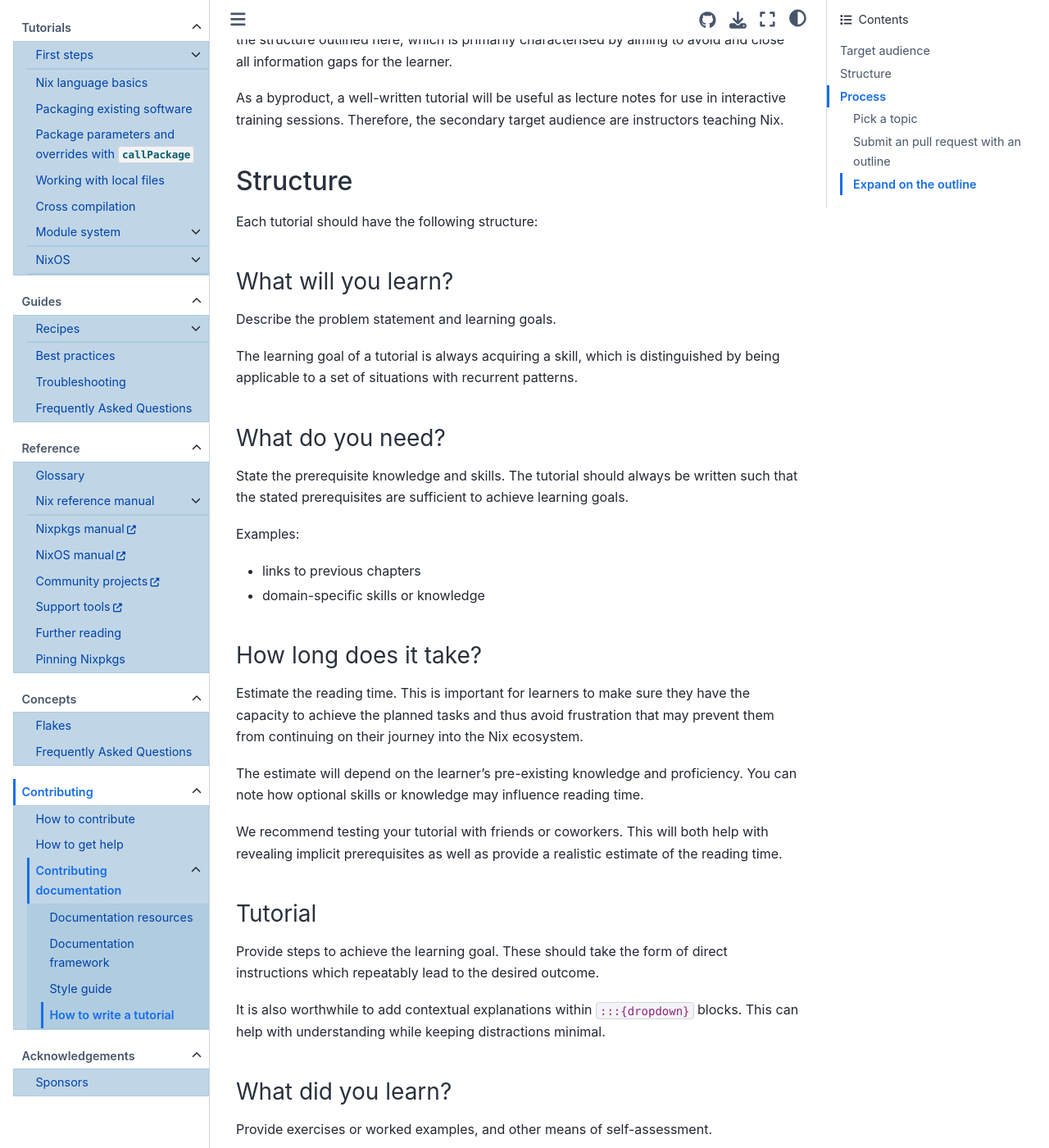
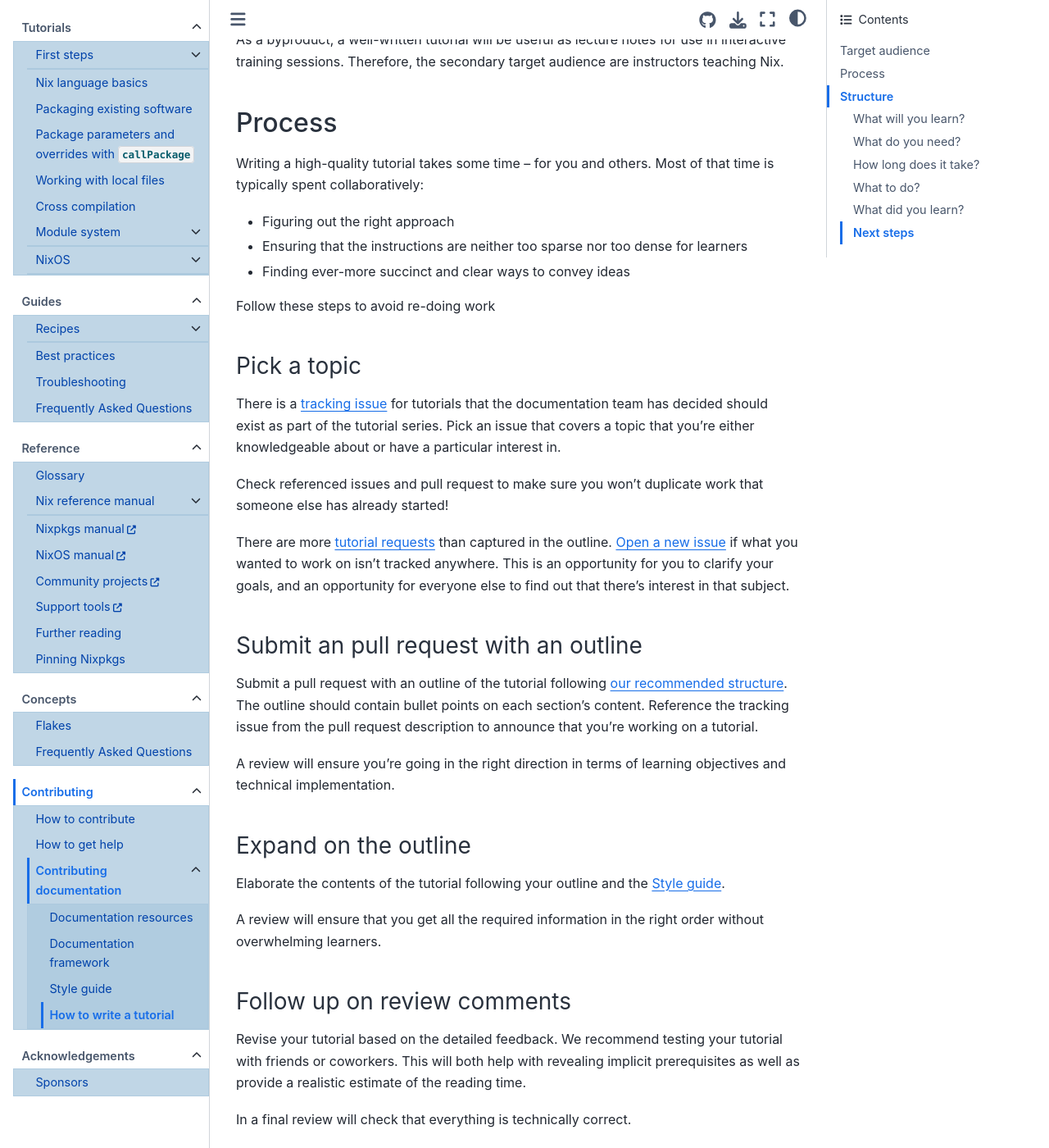
Before and after one commit to NixOS/nix.dev, a Sphinx documentation site: the page built from source/contributing/documentation/writing-a-tutorial.md, in a window 1280 px wide and 1400 px high, scrolled down 569 px. Shown: the whole window at 82% size. Built offline with Sphinx 7.4.7 and the Sphinx Book theme 1.1.4, drawn with Linux system fonts in a browser that asks for light colours; some of the changed text lies outside the part shown.

Commit message:
update the tutorial guide, add issue template

```diff
--- a/source/contributing/documentation/writing-a-tutorial.md
+++ b/source/contributing/documentation/writing-a-tutorial.md
@@ -18,9 +16,54 @@
 As a byproduct, a well-written tutorial will be useful as lecture notes for use in interactive training sessions.
 Therefore, the secondary target audience are instructors teaching Nix.
 
+## Process
+
+Writing a high-quality tutorial takes some time – for you and others.
+Most of that time is typically spent collaboratively:
+- Figuring out the right approach
+- Ensuring that the instructions are neither too sparse nor too dense for learners
+- Finding ever-more succinct and clear ways to convey ideas
+
+Follow these steps to avoid re-doing work
+
+### Pick a topic
+
+There is a [tracking issue](https://github.com/NixOS/nix.dev/issues/572) for tutorials that the documentation team has decided should exist as part of the tutorial series.
+Pick an issue that covers a topic that you're either knowledgeable about or have a particular interest in.
+
+Check referenced issues and pull request to make sure you won't duplicate work that someone else has already started!
+
+There are more [tutorial requests](https://github.com/NixOS/nix.dev/issues?q=is%3Aopen+is%3Aissue+label%3Atutorial) than captured in the outline.
+[Open a new issue](https://github.com/NixOS/nix.dev/issues/new?&template=tutorial.md) if what you wanted to work on isn't tracked anywhere.
+This is an opportunity for you to clarify your goals, and an opportunity for everyone else to find out that there's interest in that subject.
+
+### Submit an pull request with an outline
+
+Submit a pull request with an outline of the tutorial following [our recommended structure](#structure).
+The outline should contain bullet points on each section's content.
+Reference the tracking issue from the pull request description to announce that you're working on a tutorial.
+
+A review will ensure you're going in the right direction in terms of learning objectives and technical implementation.
+
+### Expand on the outline
+
+Elaborate the contents of the tutorial following your outline and the [](style-guide).
+
+A review will ensure that you get all the required information in the right order without overwhelming learners.
+
+### Follow up on review comments
+
+Revise your tutorial based on the detailed feedback.
+We recommend testing your tutorial with friends or coworkers.
+This will both help with revealing implicit prerequisites as well as provide a realistic estimate of the reading time.
+
+In a final review will check that everything is technically correct.
+
 ## Structure
 
-Each tutorial should have the following structure:
+Each tutorial should answer the following questions.
+
+In addition, we strongly recommend the book [How Learning Works (summary)](https://www.lesswrong.com/posts/mAdMkFqWzbJRB544m/book-review-how-learning-works) as a guide for designing learning materials.
 
 ### What will you learn?
 
@@ -46,10 +89,7 @@
 The estimate will depend on the learner's pre-existing knowledge and proficiency.
 You can note how optional skills or knowledge may influence reading time.
 
-We recommend testing your tutorial with friends or coworkers.
-This will both help with revealing implicit prerequisites as well as provide a realistic estimate of the reading time.
-
-### Tutorial
+### What to do?
 
 Provide steps to achieve the learning goal.
 These should take the form of direct instructions which repeatably lead to the desired outcome.
```
Also changed, not shown: other parts of source/contributing/documentation/writing-a-tutorial.md (+0 -23 lines), .github/ISSUE_TEMPLATE/tracking-issue.md.
